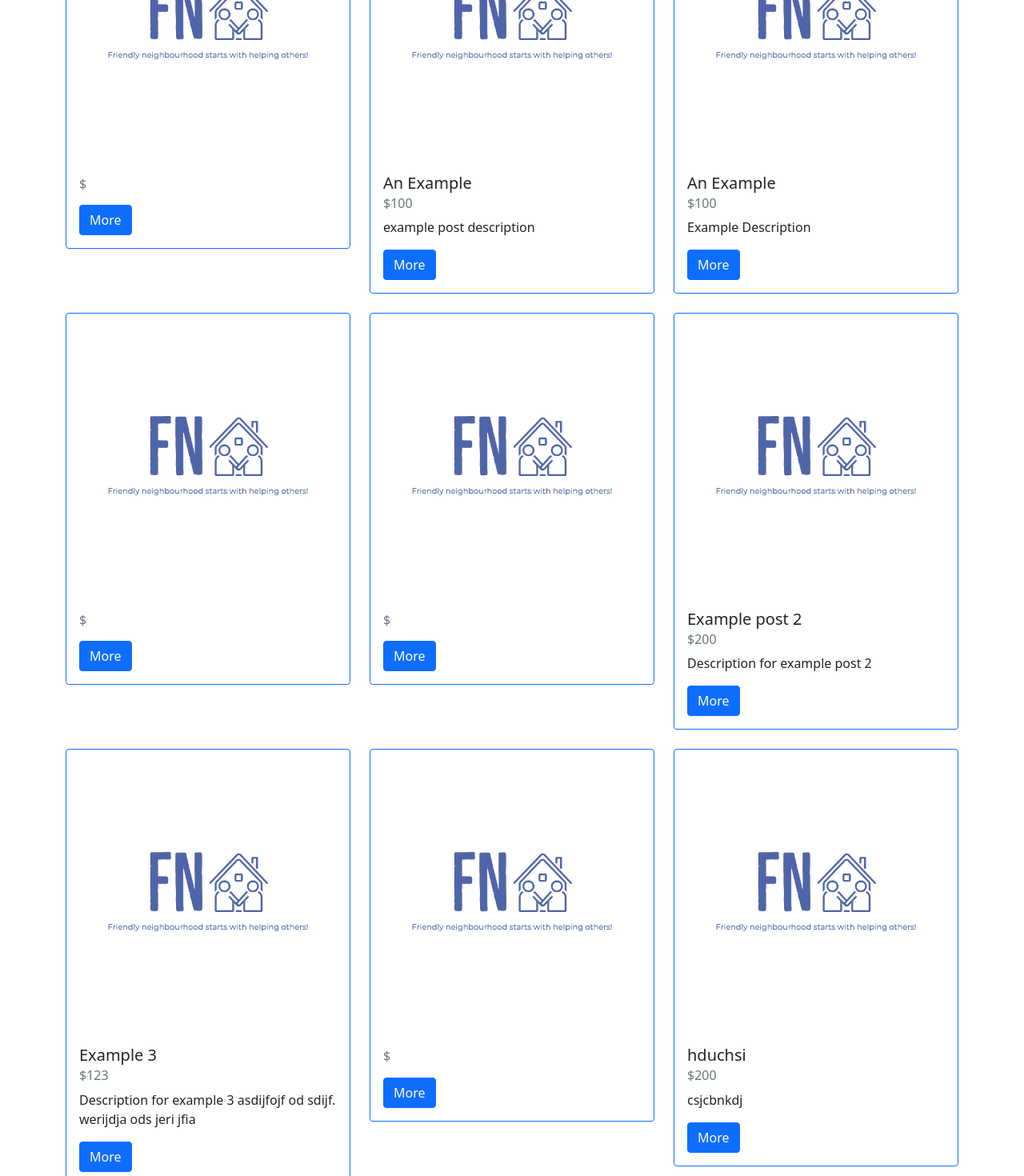
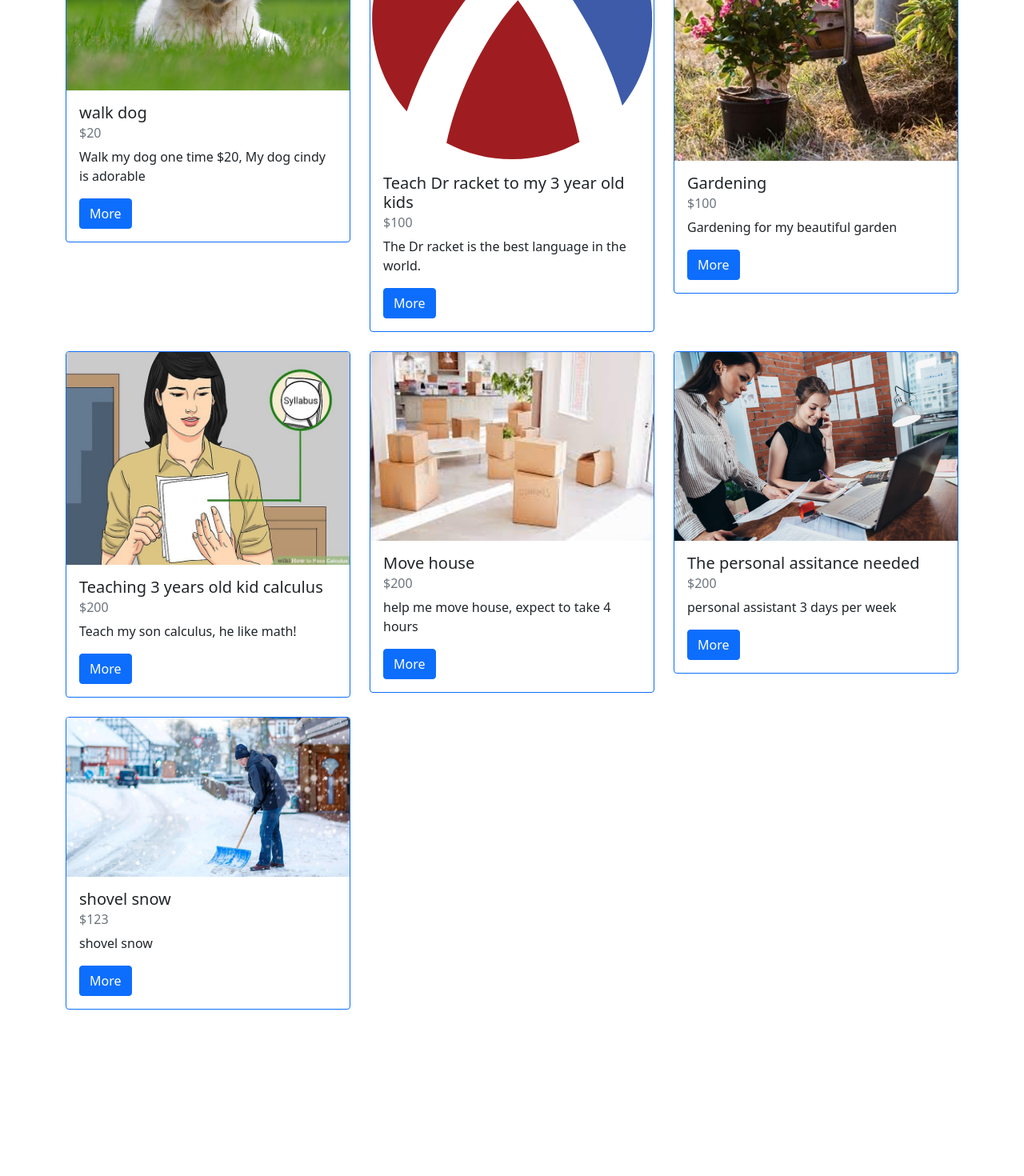
Before and after one commit to chrisyifanjin/BCSHack, a React (Create React App) app: page / in a window 1280 px wide. Shown: the part 220-1690 px from the top of the page at 80% size. After the commit the page ends 1482 px from the top, so only its background shows below. Built offline with nearby package versions, Linux system fonts and the light colour scheme; no server answers; data requests are answered from the project's data file.

Commit message:
update addImage feature
Add image from local computer

```diff
--- a/db.json
+++ b/db.json
@@ -1,85 +1,75 @@
 {
   "posts": [
     {
-      "title": "",
-      "Price": "",
-      "Description": "",
-      "Contact": "",
-      "Location": "",
-      "image": "",
+      "title": "walk dog",
+      "Price": "20",
+      "Description": "Walk my dog one time $20, My dog cindy is adorable",
+      "Contact": "110110",
+      "Location": "2211 Road, Bunbry",
+      "image": "dog.png",
+      "userID": "duffy",
       "id": 4
     },
     {
-      "title": "An Example",
+      "title": "Teach Dr racket to my 3 year old kids",
       "Price": "100",
-      "Description": "example post description",
-      "Contact": "John Lee",
-      "Location": "blah blah",
-      "image": "",
+      "Description": "The Dr racket is the best language in the world.",
+      "Contact": "911-911-9111",
+      "Location": "University of British Columbia",
+      "image": "racket-logo.svg",
+      "userID": "duffy",
       "id": 5
     },
     {
-      "title": "An Example",
+      "title": "Gardening",
       "Price": "100",
-      "Description": "Example Description",
-      "Contact": "John",
-      "Location": "asdjfiwje",
-      "image": "",
+      "Description": "Gardening for my beautiful garden",
+      "Contact": "Email: chris.yifanjin@gmail.com",
+      "Location": "2783 W 35th avenue",
+      "image": "gardening.jpeg",
+      "userID": "Lucy",
       "id": 6
     },
     {
-      "title": "",
-      "Price": "",
-      "Description": "",
-      "Contact": "",
-      "Location": "",
-      "image": "",
+      "title": "Teaching 3 years old kid calculus",
+      "Price": "200",
+      "Description": "Teach my son calculus, he like math!",
+      "Contact": "Phone: 91111111",
+      "Location": "Simon Fraser University",
+      "image": "caculus.png",
+      "userID": "Jonachan",
       "id": 7
     },
     {
-      "title": "",
-      "Price": "",
-      "Description": "",
-      "Contact": "",
-      "Location": "",
-      "image": "",
+      "title": "Move house",
+      "Price": "200",
+      "Description": "help me move house, expect to take 4 hours",
+      "Contact": "123456789",
+      "Location": "1288 West Georgia Street, Vancouver, BC",
+      "image": "movehouse.jpeg",
+      "userID":"duffy",
       "id": 8
     },
     {
-      "title": "Example post 2",
+      "title": "The personal assitance needed",
       "Price": "200",
-      "Description": "Description for example post 2",
-      "Contact": "duffy",
-      "Location": "vancouver",
-      "image": "",
-      "id": 9
+      "Description": "personal assistant 3 days per week",
+      "Contact": "duffy phone: 128123312",
+      "Location": "6666 University Boulavard,vancouver",
+      "image": "personalassistant.jpeg",
+      "id": 9,
+      "userID":"Jonachan"
     },
     {
-      "title": "Example 3",
+      "title": "shovel snow",
       "Price": "123",
-      "Description": "Description for example 3 asdijfojf od sdijf. werijdja ods jeri jfia ",
-      "Contact": "Yifan",
-      "Location": "Vancouver",
-      "image": "",
+      "Description": "shovel snow",
+      "Contact": "Yifan: 7785225269",
+      "Location": "ICSCS Building, Vancouver",
+      "image": "shovel.jpg",
+      "userID":"Jonachan",
       "id": 10
-    },
-    {
-      "title": "",
-      "Price": "",
-      "Description": "",
-      "Contact": "",
-      "Location": "",
-      "image": "",
-      "id": 11
-    },
-    {
-      "title": "hduchsi",
-      "Price": "200",
-      "Description": "csjcbnkdj",
-      "Contact": "23333",
-      "Location": "iiiiiii",
-      "image": "",
-      "id": 12
+
     }
   ]
 }
--- a/src/components/Post.js
+++ b/src/components/Post.js
@@ -7,10 +7,18 @@ import { useState } from "react";
 
 
 const Post = ({post, onDelete}) => {
+    function filterFakePath(path) {
+        let len = path.length;
+        var position = 0;
+        if (path.includes('fakepath')) {
+            position = path.indexOf('path') + 5
+        }
+        return path.slice(position, len);
+    }
     return (
         <div className='task'>
             <Card border="primary">
-            <Card.Img variant="top" src={imageUrl} alt="logo"/>
+            <Card.Img variant="top" src={post.image !== undefined && post.image !== "" ? filterFakePath(post.image) : imageUrl} alt="logo"/>
             <Card.Body>
                 <Card.Title>{post.title}</Card.Title>
                 <Card.Subtitle className="mb-2 text-muted">${post.Price}</Card.Subtitle>
```
